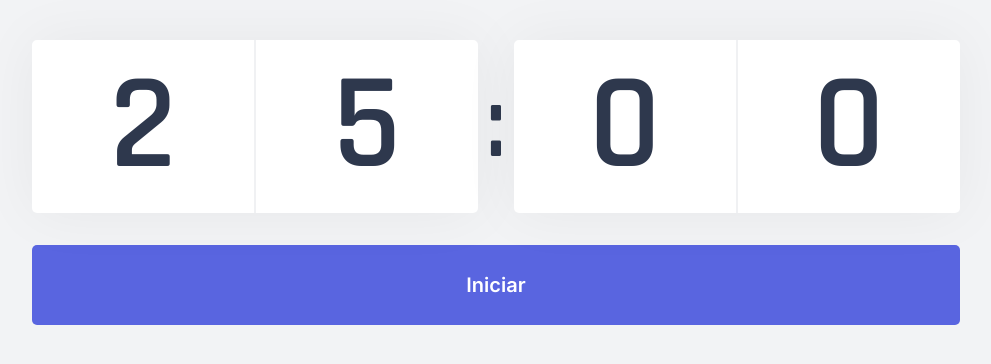
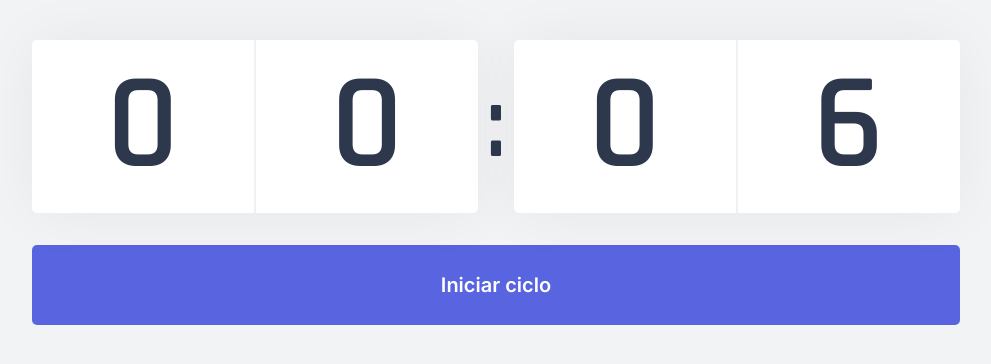
Before and after one commit to KevinWis/MoveIt, a Next.js app: page / in a window 1280 px wide. Shown: the top 364 px of the page, without its empty margins (144-1135 px from the left). Built offline with nearby package versions, Linux system fonts and the light colour scheme.

Commit message:
feat(countdown): Adding new features to the countdown component. Adding buttons, reseting timer and minor css changes

```diff
--- a/src/components/countdown/index.tsx
+++ b/src/components/countdown/index.tsx
@@ -1,28 +1,42 @@
 import { useEffect, useState } from "react";
 import { Container, Button } from "./style";
+
+let countdownTimeout: NodeJS.Timeout;
+
 const Countdown = () => {
-  const [time, setTime] = useState(25 * 60);
-  const [active, setActive] = useState(false);
+  const [time, setTime] = useState(0.1 * 60);
+  const [isActive, setIsActive] = useState(false);
+  const [hasFinished, setHasFinished] = useState(false);
 
   const minutes = Math.floor(time / 60)
     .toString()
     .padStart(2, "0");
-  const seconds = (time % 60).toString().padEnd(2, "0");
+  const seconds = (time % 60).toString().padStart(2, "0");
 
   const toggleCountdown = () => {
-    setActive(!active);
+    setIsActive(!isActive);
+    if (isActive) {
+      endCicle();
+    }
+  };
+  const endCicle = () => {
+    clearTimeout(countdownTimeout);
+    setTime(0.1 * 60);
   };
   const count = () => {
-    if (time > 0 && active) {
-      setTimeout(() => {
+    if (time > 0 && isActive) {
+      countdownTimeout = setTimeout(() => {
         setTime(time - 1);
       }, 1000);
+    } else if (isActive && time === 0) {
+      setHasFinished(true);
+      setIsActive(false);
     }
   };
 
   useEffect(() => {
     count();
-  }, [time, active]);
+  }, [time, isActive]);
 
   return (
     <div>
@@ -37,9 +51,17 @@
           <span>{seconds[1]}</span>
         </div>
       </Container>
-      <Button onClick={toggleCountdown} type="button">
-        Iniciar
-      </Button>
+      {hasFinished ? (
+        <Button disabled>Ciclo encerrado</Button>
+      ) : (
+        <Button
+          onClick={toggleCountdown}
+          type="button"
+          className={isActive && "red"}
+        >
+          {isActive ? "Abandonar ciclo" : "Iniciar ciclo"}
+        </Button>
+      )}
     </div>
   );
 };
--- a/src/components/countdown/style.ts
+++ b/src/components/countdown/style.ts
@@ -58,7 +58,20 @@
   transition: 0.35s cubic-bezier(0.55, 0.055, 0.675, 0.19);
 
   outline: none;
-  &:hover {
+  &:disabled {
+    cursor: default;
+  }
+  &:not(:disabled):hover {
     background-color: var(--blue-dark);
   }
+
+  &.red {
+    background-color: var(--white);
+    color: var(--title);
+
+    &:hover {
+      background-color: var(--red);
+      color: var(--white);
+    }
+  }
 `;
```
